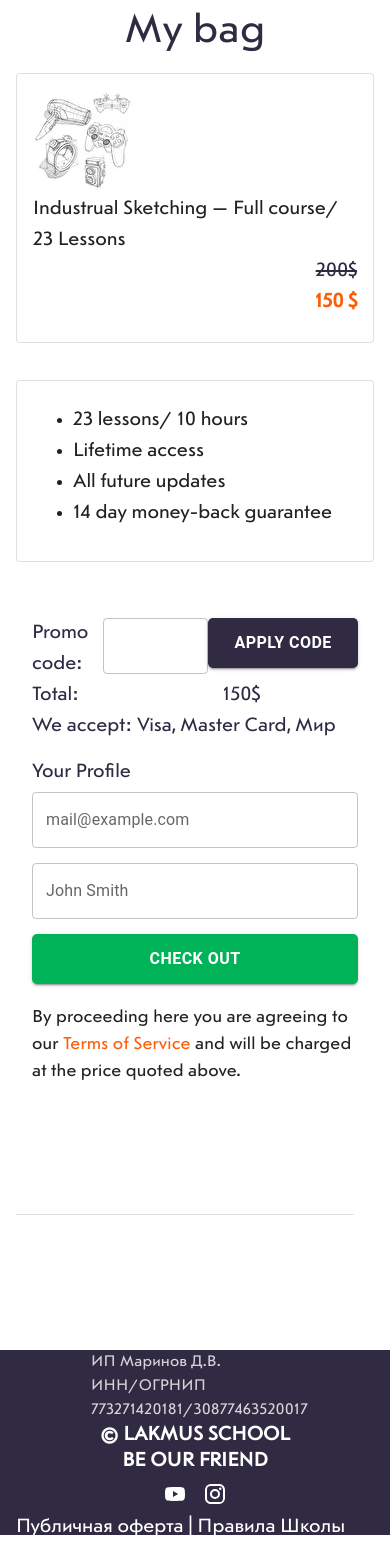
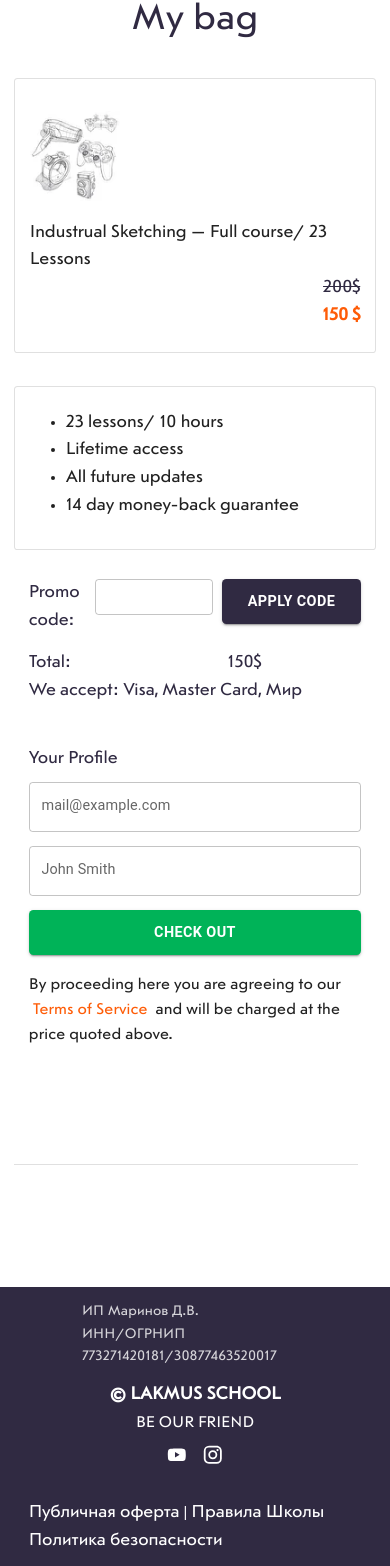
Before and after one commit to paurock/temp, a React (Create React App) app: page /bag in a window 390 px wide. Shown: the part 150-1716 px from the top of the page. Built offline with nearby package versions, Linux system fonts and the light colour scheme.

Commit message:
mobile and other fixes

```diff
--- a/src/App.js
+++ b/src/App.js
@@ -1,10 +1,6 @@
 //import logo from './logo.svg';
 import './App.css';
-import {
-  BrowserRouter,
-  Routes,
-  Route
-} from "react-router-dom";
+import { BrowserRouter, Routes, Route } from 'react-router-dom';
 import Signin from './pages/signin';
 import { createTheme, ThemeProvider } from '@mui/material/styles';
 import BagPage from './pages/bagPage';
@@ -16,43 +12,45 @@ const theme = createTheme({
         {
           props: { variant: 'main' },
           style: {
-           fontSize:'20px',
-           color:'#302a42',
+            fontSize: '20px',
+            color: '#302a42',
             lineHeight: 1.55,
             fontWeight: 400,
-        }
+          },
         },
         {
           props: { variant: 'discount' },
           style: {
-             fontSize:'20px',
-             color:'#302a42',
-             lineHeight:1.55,
-             display:'block',
+            fontSize: '20px',
+            color: '#302a42',
+            lineHeight: 1.55,
+            display: 'block',
           },
         },
         {
           props: { variant: 'price' },
           style: {
-               fontSize:'20px',
-               lineHeight:1.55,
-               display:'block',
-               color:'rgb(254, 92, 7)',
-               fontWeight:700,
-            }
+            fontSize: '20px',
+            lineHeight: 1.55,
+            display: 'block',
+            color: 'rgb(254, 92, 7)',
+            fontWeight: 700,
+          },
         },
       ],
       styleOverrides: {
         root: {
           fontFamily: 'JournalSansNew',
-      }
+          fontSize: '20px',
+          lineHeight: '1.55',
+        },
       },
     },
     MuiPaper: {
       styleOverrides: {
         // Name of the slot
         root: {
-          boxShadow: '0px 1px 3px rgb(0 0 0 / 30%)'
+          boxShadow: '0px 1px 3px rgb(0 0 0 / 30%)',
         },
       },
     },
@@ -65,7 +63,7 @@ const theme = createTheme({
           borderRadius: '5px',
           fontWeight: 600,
           fontSize: '16px',
-          width:'300px',
+          width: '300px',
           height: '50px',
           marginTop: '0',
           marginLeft: 'auto',
@@ -73,8 +71,8 @@ const theme = createTheme({
           padding: '0 15px',
           display: 'block',
           backgroundColor: '#302a42',
-          textTransform: 'none'
-        }
+          textTransform: 'none',
+        },
       },
     },
     MuiCard: {
@@ -82,7 +80,6 @@ const theme = createTheme({
         // Name of the slot
         root: {
           boxShadow: 'none',
-
         },
       },
     },
@@ -91,7 +88,7 @@ const theme = createTheme({
         // Name of the slot
         root: {
           backgroundColor: 'transparent',
-          maxHeight:'70px'
+          maxHeight: '70px',
         },
       },
     },
@@ -99,7 +96,7 @@ const theme = createTheme({
       styleOverrides: {
         // Name of the slot
         root: {
-          top:"0px"
+          top: '0px',
         },
       },
     },
@@ -117,11 +114,10 @@ function App() {
       <ThemeProvider theme={theme}>
         <BrowserRouter>
           <Routes>
-            <Route path="signin" element={<Signin />}/>
-            <Route path="bag" element={ <BagPage/>}/>
+            <Route path="signin" element={<Signin />} />
+            <Route path="bag" element={<BagPage />} />
           </Routes>
         </BrowserRouter>
-
       </ThemeProvider>
     </div>
   );
--- a/src/components/Footer.js
+++ b/src/components/Footer.js
@@ -9,46 +9,104 @@ import IconButton from '@mui/material/IconButton';
 import YouTubeIcon from '@mui/icons-material/YouTube';
 import InstagramIcon from '@mui/icons-material/Instagram';
 
-
 export default function Footer() {
-    return <Container maxWidth="xl" sx={{height:"185px", backgroundColor:"#302a42"}}>
-         <Grid container sx={{height:"185px"}} >
-         <Grid xs={12} md={4} item my='auto'  >
+  return (
+    <Container
+      maxWidth="xl"
+      sx={{ minHeight: '185px', backgroundColor: '#302a42' }}
+    >
+      <Grid container sx={{ minHeight: '185px' }}>
+        <Grid xs={12} md={4} item my="auto" sx={{ pb: '15px' }}>
           <Box>
-                <Typography sx={{color:'#fff', opacity:0.8, fontSize:"16px", pl:"75px"}}>
-                    ИП Маринов Д.В.<br/>
-                    ИНН/ОГРНИП<br/>
+            <Typography
+              sx={{
+                color: '#fff',
+                opacity: 0.8,
+                fontSize: '16px',
+                pl: '75px',
+                pt: '15px',
+              }}
+            >
+              ИП Маринов Д.В.
+              <br />
+              ИНН/ОГРНИП
+              <br />
               773271420181/30877463520017
             </Typography>
           </Box>
         </Grid>
-         <Grid xs={12} md={4} item my='auto' align="center">
-            <Box align="center" >
-                <Link sx={{color:'#fff',  fontWeight:600, fontSize:"20px",textAlign:"center", textDecoration:'none', cursor:"pointer"}}>
-                        © LAKMUS SCHOOL<br/>
+        <Grid xs={12} md={4} item my="auto" align="center" sx={{ pb: '15px' }}>
+          <Box align="center">
+            <Link
+              sx={{
+                color: '#fff',
+                fontWeight: 600,
+                fontSize: '20px',
+                textAlign: 'center',
+                textDecoration: 'none',
+                cursor: 'pointer',
+              }}
+            >
+              © LAKMUS SCHOOL
+              <br />
+              <span style={{ fontSize: '18px', fontWeight: 400 }}>
                 BE OUR FRIEND
+              </span>
             </Link>
-            <Box sx={{justifyContent: 'center',}}>
-                <IconButton >
-                    <YouTubeIcon sx={{color:"#fff"}}/>
+            <Box sx={{ justifyContent: 'center' }}>
+              <IconButton>
+                <YouTubeIcon sx={{ color: '#fff' }} />
               </IconButton>
-                <IconButton >
-                     <InstagramIcon sx={{color:"#fff"}} />
+              <IconButton>
+                <InstagramIcon sx={{ color: '#fff' }} />
               </IconButton>
             </Box>
           </Box>
         </Grid>
-         <Grid xs={12} md={4} item my='auto'>
-            <Box sx={{mx:"auto", display:"inline", textAlign:"center", width:"100%", }} >
-
-                    <Link sx={{color:'#fff', fontSize:"20px", textDecoration:'none', cursor:"pointer", }}>
-                        Публичная оферта | Правила Школы<br/>
+        <Grid xs={12} md={4} item my="auto" sx={{ pb: '15px' }}>
+          <Box
+            sx={{
+              textAlign: 'left',
+              width: '100%',
+              color: '#fff',
+              pt: '15px',
+              fontSize: '16px',
+              textDecoration: 'none',
+              pl: 2,
+            }}
+          >
+            <Link
+              sx={{
+                color: '#fff',
+                textDecoration: 'none',
+                cursor: 'pointer',
+              }}
+            >
+              Публичная оферта
+            </Link>
+            &nbsp;|&nbsp;
+            <Link
+              sx={{
+                color: '#fff',
+                textDecoration: 'none',
+                cursor: 'pointer',
+              }}
+            >
+              Правила Школы
+            </Link>
+            <br />
+            <Link
+              sx={{
+                color: '#fff',
+                textDecoration: 'none',
+                cursor: 'pointer',
+              }}
+            >
               Политика безопасности
             </Link>
-
           </Box>
-
         </Grid>
       </Grid>
     </Container>
+  );
 }
--- a/src/components/bagPage/AppBar.js
+++ b/src/components/bagPage/AppBar.js
@@ -32,23 +32,33 @@ const ResponsiveAppBar = () => {
     setAnchorElNav(null);
   };
 
-  const handleCloseUserMenu = () => {
-    setAnchorElUser(null);
-  };
+  // const handleCloseUserMenu = () => {
+  //   setAnchorElUser(null);
+  // };
 
   return (
-    <AppBar position="static">
+    <AppBar
+      position="static"
+      sx={{
+        backgroundColor: 'rgba(248,249,253,1)',
+      }}
+    >
       <Container maxWidth="xl">
-        <Toolbar disableGutters sx={{justifyContent:"flex-end",}} >
-
+        <Toolbar disableGutters sx={{ justifyContent: 'flex-end' }}>
           {/* DESKTOP LOGO */}
           <Typography
             variant="h6"
             noWrap
             component="div"
-            sx={{cursor: 'pointer', width:'80px', height:'80px', ml:2,  display: { xs: 'none', md: 'flex' } }}
+            sx={{
+              cursor: 'pointer',
+              width: '80px',
+              height: '80px',
+              ml: 2,
+              display: { xs: 'none', md: 'flex' },
+            }}
           >
-             <img  src={logo} alt="logo" />
+            <img src={logo} alt="logo" />
           </Typography>
 
           {/* DESKTOP MENU ITEMS */}
@@ -57,20 +67,20 @@ const ResponsiveAppBar = () => {
               <Button
                 sx={{
                   width: 'auto',
-                minWidth:'initial',
-                backgroundColor:'transparent',
-                color:'#302a42',
+                  minWidth: 'initial',
+                  backgroundColor: 'transparent',
+                  color: '#302a42',
                   fontFamily: 'JournalSansNew',
-                fontSize:'19px',
+                  fontSize: '19px',
                   fontWeight: '40',
-                whiteSpace:'nowrap',
-                border:'none',
-                pl:2.7,
-                pr:0,
-                letterSpacing:'initial',
+                  whiteSpace: 'nowrap',
+                  border: 'none',
+                  pl: 2.7,
+                  pr: 0,
+                  letterSpacing: 'initial',
                   '&:hover': {
-                  background:'none'
-                }
+                    background: 'none',
+                  },
                 }}
                 key={page}
                 onClick={handleCloseNavMenu}
@@ -80,14 +90,19 @@ const ResponsiveAppBar = () => {
               </Button>
             ))}
           </Box>
-          <Box sx={{ flexGrow: 1, display: { xs: 'none', md: 'flex' } }}>
-          </Box>
-          <Box sx={{justifyContent: 'flex-end', display: { xs: 'none', md: 'flex' } }}>
-            <IconButton onClick={handleOpenUserMenu} >
-              <YouTubeIcon/>
+          <Box sx={{ flexGrow: 1, display: { xs: 'none', md: 'flex' } }}></Box>
+          <Box
+            sx={{
+              justifyContent: 'flex-end',
+              display: { xs: 'none', md: 'flex' },
+              mb: 1.5,
+            }}
+          >
+            <IconButton onClick={handleOpenUserMenu}>
+              <YouTubeIcon />
             </IconButton>
-            <IconButton onClick={handleOpenUserMenu} >
-              <InstagramIcon/>
+            <IconButton onClick={handleOpenUserMenu}>
+              <InstagramIcon />
             </IconButton>
           </Box>
           {/* HAMBURGER ICON */}
@@ -117,12 +132,12 @@ const ResponsiveAppBar = () => {
               open={Boolean(anchorElNav)}
               onClose={handleCloseNavMenu}
               sx={{
-                display: { xs: 'block', md: 'none' }
+                display: { xs: 'block', md: 'none' },
               }}
             >
               {pages.map((page) => (
                 <MenuItem key={page} onClick={handleCloseNavMenu}>
-                  <Typography  textAlign="center">{page}</Typography>
+                  <Typography textAlign="center">{page}</Typography>
                 </MenuItem>
               ))}
             </Menu>
--- a/src/components/bagPage/ContentBag.js
+++ b/src/components/bagPage/ContentBag.js
@@ -11,92 +11,177 @@ import TextField from '@mui/material/TextField';
 import Button from '@mui/material/Button';
 import Divider from '@mui/material/Divider';
 
+//LIST
+const list = [
+  '23 lessons/ 10 hours',
+  'Lifetime access',
+  'All future updates',
+  '14 day money-back guarantee',
+];
 
-//LIST
-const list = ['23 lessons/ 10 hours', 'Lifetime access', 'All future updates', '14 day money-back guarantee' ]
-
-
-
-const cardLeftA = <CardContent>
-     <Grid container >
-         <Grid xs={12} md={3} item my='auto'><img src={image2020} alt="some pic"/></Grid>
-         <Grid xs={12} md={6} item  my='auto'><Typography variant='h5' lineHeight='1.55' fontSize='20px' >Industrual Sketching — Full course/ 23 Lessons</Typography></Grid>
-         <Grid xs={12} md={3} item my='auto' textAlign="right">
-             <Typography variant='discount'><s>200$</s></Typography>
-             <Typography variant='price'>150 $</Typography>
+const cardLeftA = (
+  <CardContent>
+    <Grid container>
+      <Grid xs={12} md={3} item my="auto" sx={{ mb: 2 }}>
+        <img className="imageCardA" src={image2020} alt="some pic" />
+      </Grid>
+      <Grid xs={12} md={6} item my="auto">
+        <Typography variant="h5" lineHeight="1.55">
+          Industrual Sketching — Full course/ 23 Lessons
+        </Typography>
+      </Grid>
+      <Grid xs={12} md={3} item my="auto" textAlign="right">
+        <Typography variant="discount">
+          <s>200$</s>
+        </Typography>
+        <Typography variant="price">150 $</Typography>
       </Grid>
     </Grid>
   </CardContent>
+);
 
-const cardLeftB = <CardContent>
+const cardLeftB = (
+  <CardContent>
     <List>
       <ul>
-        {list.map(item =>
-            <li key={item} >
-                <Typography variant='h5' lineHeight='1.55' fontSize='20px' >{item}</Typography>
-            </li>)
-        }
+        {list.map((item) => (
+          <li key={item}>
+            <Typography variant="h5">{item}</Typography>
+          </li>
+        ))}
       </ul>
     </List>
   </CardContent>
+);
 
-const cardRightA = <CardContent >
-    <Box sx={{display:'flex', maxWidth:"450px"}}>
-        <Typography variant="main" sx={{maxWidth:'122px', my:"auto"}}>Promo code:</Typography>
-        <TextField variant="outlined" sx={{maxWidth:'150px', ml:'15px'}} />
-        <Button sx={{maxWidth:'155px'}} variant="contained">
+const cardRightA = (
+  <CardContent>
+    <Box sx={{ display: 'flex', maxWidth: '450px' }}>
+      <Typography variant="main" sx={{ maxWidth: '122px', my: 'auto' }}>
+        Promo code:
+      </Typography>
+      <TextField
+        size="small"
+        variant="outlined"
+        sx={{
+          maxWidth: '150px',
+          ml: '15px',
+          mr: '10px',
+        }}
+      />
+      <Button sx={{ maxWidth: '155px' }} variant="contained">
         APPLY CODE
       </Button>
     </Box>
-    <Box sx={{display:'flex', flexWrap:'nowrap', justifyContent:"space-between", mr:"30%" }} >
-        <Typography variant="main" maxWidth="198px">Total: </Typography>
-        <Typography variant="main" maxWidth="198px">150$ </Typography>
+    <Box
+      sx={{
+        display: 'flex',
+        flexWrap: 'nowrap',
+        justifyContent: 'space-between',
+        mr: '30%',
+      }}
+    >
+      <Typography variant="main" maxWidth="198px" sx={{ mt: 2 }}>
+        Total:
+      </Typography>
+      <Typography variant="main" maxWidth="198px" sx={{ mt: 2 }}>
+        150$
+      </Typography>
     </Box>
-        <Typography variant="main" >We accept: Visa, Master Card, Мир </Typography>
+    <Typography variant="main" sx={{ mt: 2 }}>
+      We accept: Visa, Master Card, Мир{' '}
+    </Typography>
   </CardContent>
+);
 
-const cardRightB = <CardContent >
-<Box sx={{display:'flex', flexWrap:'wrap', maxWidth:'450px'}}>
-        <Typography variant="main"
-            sx={{maxWidth:"198px",
-            mt:"-25px",
-            position:"absolute",
-            zIndex:'100'}}>
+const cardRightB = (
+  <CardContent>
+    <Box sx={{ display: 'flex', flexWrap: 'wrap', maxWidth: '450px' }}>
+      <Typography
+        variant="main"
+        sx={{
+          maxWidth: '198px',
+          mt: '5px',
+        }}
+      >
         Your Profile
       </Typography>
-        <TextField variant="outlined" label="mail@example.com" sx={{width:'100%', mt:"10px"}} />
-        <TextField variant="outlined" label="John Smith" sx={{width:'100%', mt:"15px"}} />
-        <Button sx={{width:'450px',  mt:"15px", backgroundColor:'#00b358'}} variant="contained" >CHECK OUT</Button>
-        <Typography sx={{fontSize:"18px", mt:'20px'}}>By proceeding here you are agreeing to our <Typography sx={{display:'inline', fontSize:"18px", color:"#fe5c07"}}>Terms of Service</Typography> and will be charged at the price quoted above.</Typography>
+      <TextField
+        variant="outlined"
+        label="mail@example.com"
+        sx={{
+          width: '100%',
+          mt: '10px',
+        }}
+      />
+      <TextField
+        variant="outlined"
+        label="John Smith"
+        sx={{ width: '100%', mt: '15px' }}
+      />
+      <Button
+        sx={{ width: '450px', mt: '15px', backgroundColor: '#00b358' }}
+        variant="contained"
+      >
+        CHECK OUT
+      </Button>
+      <Typography sx={{ fontSize: '18px', mt: '20px' }}>
+        By proceeding here you are agreeing to our &nbsp;
+        <Typography
+          component="span"
+          sx={{ display: 'inline', fontSize: '18px', color: '#fe5c07' }}
+        >
+          Terms of Service
+        </Typography>
+        &nbsp; and will be charged at the price quoted above.
+      </Typography>
     </Box>
   </CardContent>
+);
 
-
-const ContentBag = () =>
-    <Container sx={{maxWidth:'1200px', mb:"135px"}}>
-        <Box width='100%' height= '100px' sx={{ display:'flex', justifyContent:'center', outline:'3px'}}>
+const ContentBag = () => (
+  <Container sx={{ maxWidth: '1200px', mb: '135px' }}>
+    <Box
+      width="100%"
+      height="100px"
+      sx={{ display: 'flex', justifyContent: 'center', outline: '3px' }}
+    >
       {/* EMPTY */}
     </Box>
     <Box>
-            <Typography variant="h4" component='h1' fontSize='42px' align='center' color='primary' gutterBottom >
+      <Typography
+        variant="h4"
+        component="h1"
+        fontSize="42px"
+        align="center"
+        color="primary"
+        sx={{ mb: 4 }}
+      >
         My bag
       </Typography>
     </Box>
-        <Box sx={{maxWidth: '1160px', mx:'auto'}}>
-            <Grid container spacing={5}>
-                    <Grid item xs={12} md={6}>
-                        <Card variant="outlined" sx={{marginBottom:'37px', paddingTop:0}}>{cardLeftA}</Card>
-                        <Card variant="outlined" >{cardLeftB}</Card>
+    {/* CARDS */}
+    <Box sx={{ maxWidth: '1160px', mx: 'auto' }}>
+      <Grid container spacing={2}>
+        <Grid item xs={12} md={6} sx={{ maxWidth: '515px' }}>
+          <Card
+            variant="outlined"
+            sx={{ maxWidth: '515px', marginBottom: '37px', paddingTop: 0 }}
+          >
+            {cardLeftA}
+          </Card>
+          <Card variant="outlined" sx={{ maxWidth: '515px' }}>
+            {cardLeftB}
+          </Card>
         </Grid>
         <Grid item xs={12} md={6}>
-                    <Card >{cardRightA}</Card>
-                    <Card >{cardRightB}</Card>
+          <Card>{cardRightA}</Card>
+          <Card>{cardRightB}</Card>
         </Grid>
       </Grid>
     </Box>
-    <Divider sx={{mt:'105px', maxWidth:"1160px", mr:"20px"}}/>
+    <Divider sx={{ mt: '105px', maxWidth: '1160px', mr: '20px' }} />
   </Container>
-
-
+);
 
 export default ContentBag;
--- a/src/index.css
+++ b/src/index.css
@@ -1,6 +1,7 @@
 html {
   width: 100%;
   height: 100%;
+  zoom: 0.9;
 }
 body {
   margin: 0;
@@ -16,7 +17,7 @@ body {
 }
 
 code {
-  font-family: source-code-pro, Menlo, Monaco, Consolas, "Courier New",
+  font-family: source-code-pro, Menlo, Monaco, Consolas, 'Courier New',
     monospace;
 }
 
@@ -24,3 +25,7 @@ ul {
   list-style-type: disc;
   list-style: disc;
 }
+
+.imageCardA {
+  margin-top: 20px;
+}
```
Also changed, not shown: src/pages/bagPage.js (+11 -13 lines), src/temp.js (deleted, +0 -36 lines). Lines whose indentation alone changed are shown as unchanged.
